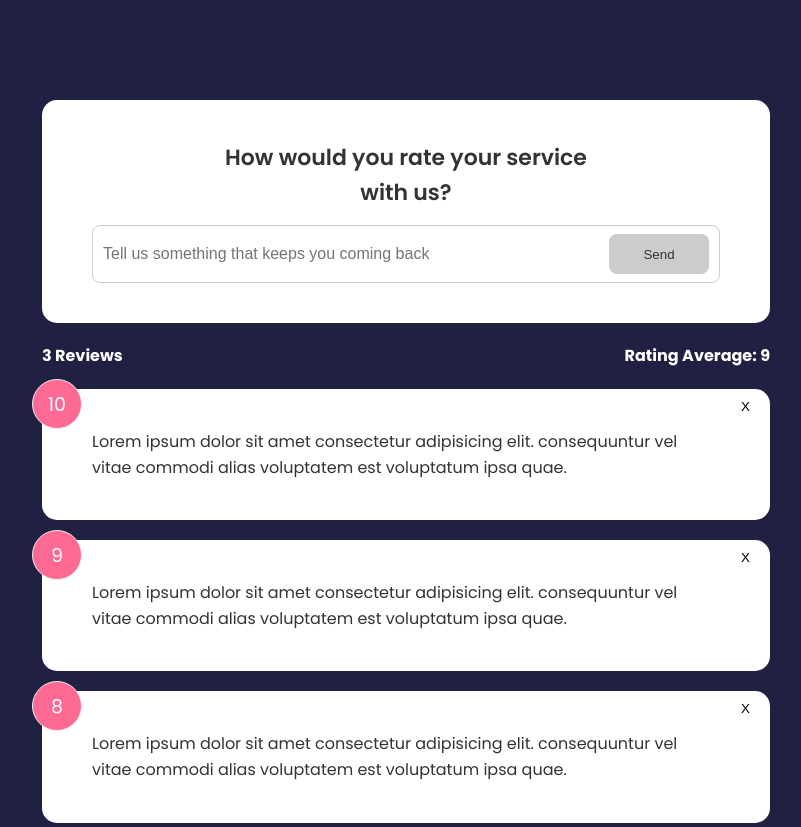
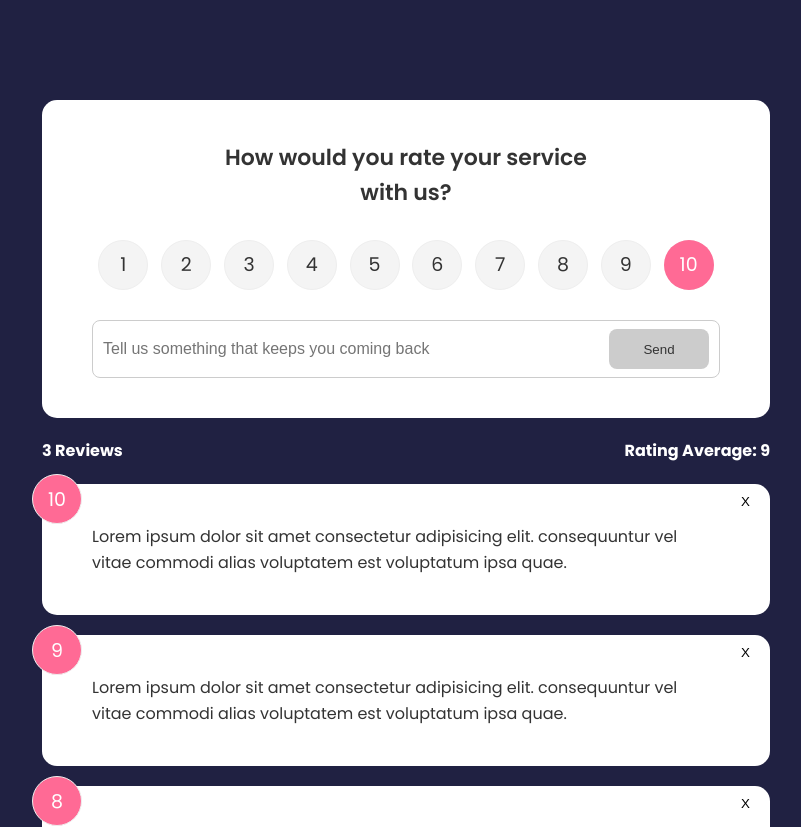
Before and after one commit to rizalshmbg/svelte-feedback-app, a SvelteKit app: page / in a window 1280 px wide. Shown: the top 827 px of the page, without its empty margins (234-1035 px from the left). Built offline with nearby package versions, Linux system fonts and the light colour scheme.

Commit message:
using ratingSelect component, create handleSelect, and handleSubmit

```diff
--- a/src/components/FeedbackForm.svelte
+++ b/src/components/FeedbackForm.svelte
@@ -1,11 +1,14 @@
 <script>
+	import { v4 as uuidv4 } from 'uuid'
 	import Button from './Button.svelte'
 	import Card from './Card.svelte'
+	import RatingSelect from './RatingSelect.svelte'
 
 	let text = '',
 		btnDisabled = true,
 		min = 10,
-		message
+		message,
+		rating = 10
 
 	const handleInput = () => {
 		if (text.trim().length <= min) {
@@ -16,14 +19,27 @@
 			btnDisabled = false
 		}
 	}
+
+	const handleSelect = (e) => (rating = e.detail)
+
+	const handleSubmit = () => {
+		if (text.trim().length >= min) {
+			const newFeedback = {
+				id: uuidv4(),
+				text,
+				rating: +rating,
+			}
+			console.log(newFeedback)
+		}
+	}
 </script>
 
 <Card>
 	<header>
 		<h2>How would you rate your service with us?</h2>
 	</header>
-	<form>
-		<!-- rating select -->
+	<form on:submit|preventDefault={handleSubmit}>
+		<RatingSelect on:rating-select={handleSelect} />
 		<div class="input-group">
 			<input
 				type="text"
```
